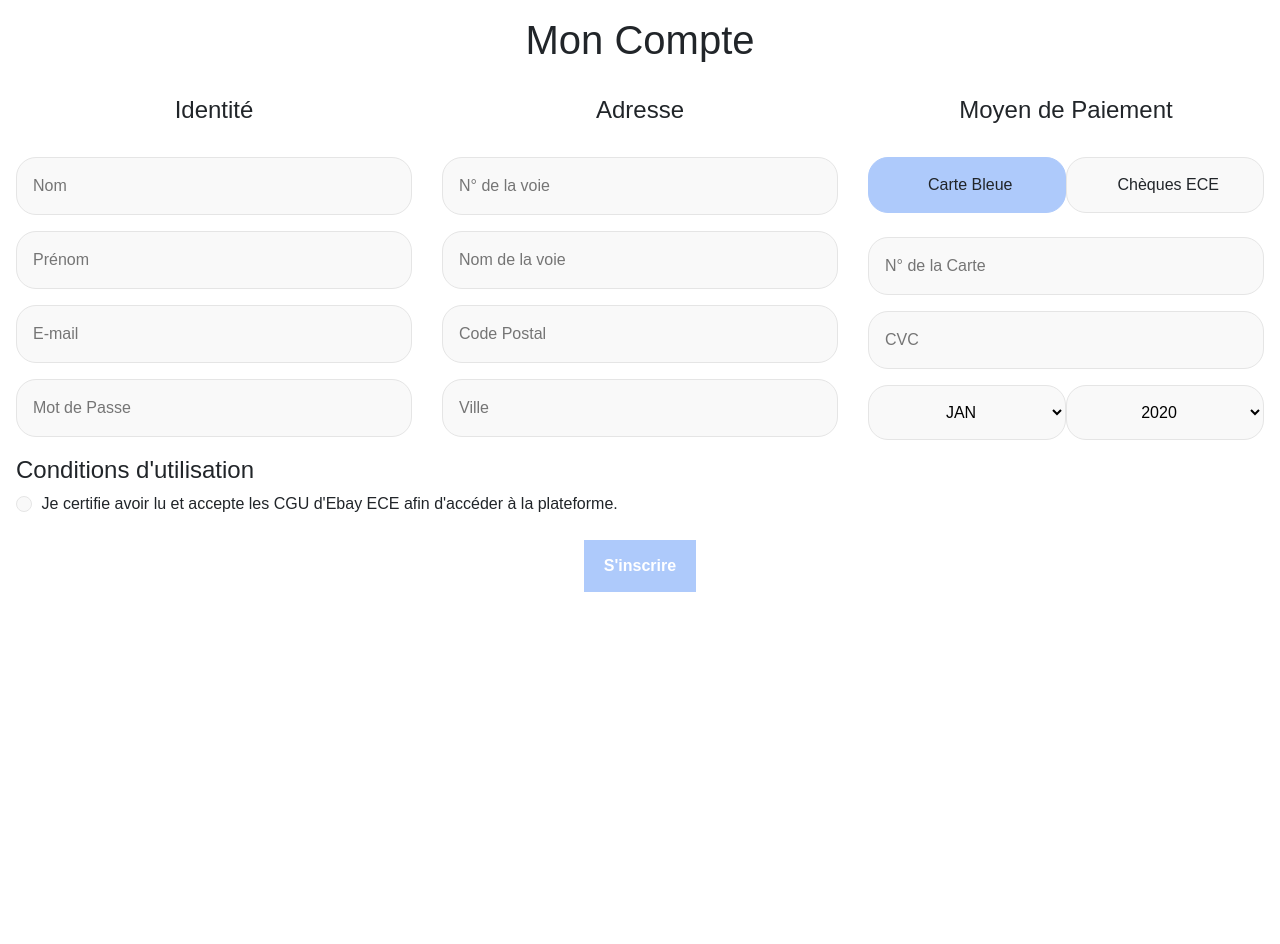
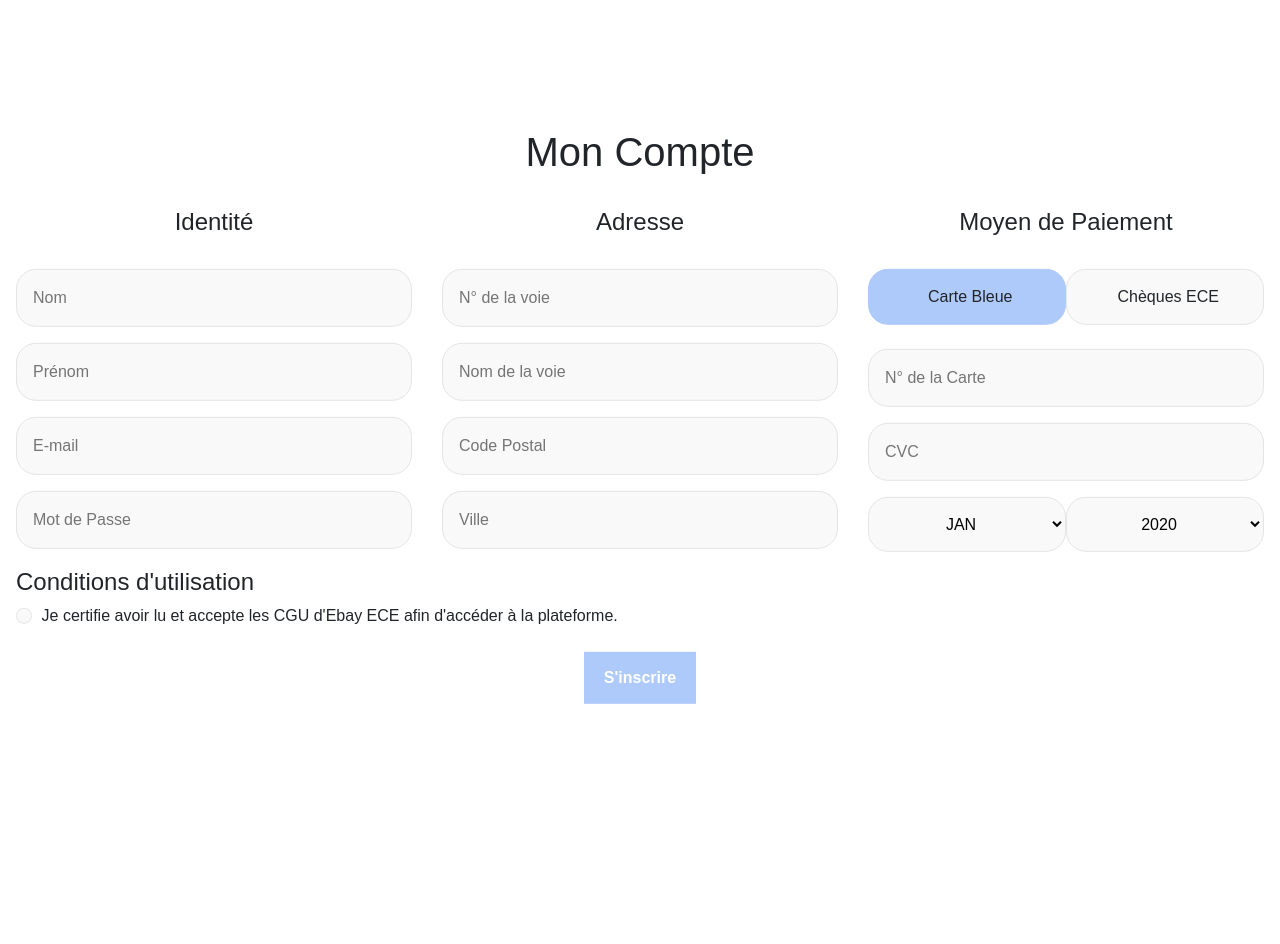
Before and after one commit to MickaelGremy/ProjetPiscine2020, a PHP site: page /register.html in a window 1280 px wide. Shown: the top 944 px of the page. Before the commit the page ends 592 px from the top, so only its background shows below. Run offline with PHP 8.4, Linux system fonts and the light colour scheme.

Commit message:
Centrage vertical de la Register Page

```diff
--- a/register.css
+++ b/register.css
@@ -6,6 +6,12 @@ body
 {
     padding: 1em;
     background-color: #0c070a;
+}
+
+.Bloc
+{
+    margin-top: 50vh;
+    transform: translateY(-50%);
 }
 
 input, input[type="radio"] + label, input[type="checkbox"] + label:before, select option, select
--- a/register.html
+++ b/register.html
@@ -13,6 +13,8 @@
 </head>
 
 <body>
+
+    <div class="Bloc">
 
         <form>
 
@@ -153,4 +155,6 @@
 
         </form>
 
+    </div>
+
 </body>
```
Lines whose indentation alone changed are shown as unchanged.
